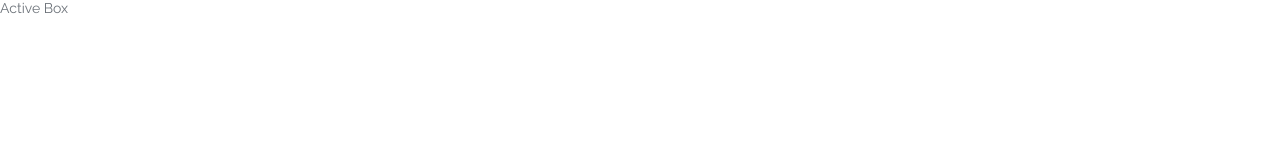
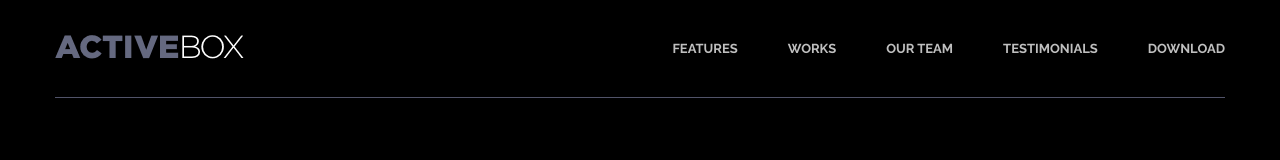
Before and after one commit to CoolSheff131/Active-Box-template, a plain HTML site: page index.html in a window 1280 px wide. Drawn offline with Linux system fonts and the light colour scheme.

Commit message:
Сделана шапка

```diff
--- a/index.html
+++ b/index.html
@@ -9,6 +9,21 @@
     <title>Active Box</title>
 </head>
 <body>
-    Active Box
+    <header class="header">
+        <div class="container">
+            <div class="header__inner">
+                <div class="header__logo">
+                    <img src="img/activebox-logo.png" alt="">
+                </div>
+                <nav class="nav">
+                    <a class="nav__link" href="">Features</a>
+                    <a class="nav__link" href="">Works</a>
+                    <a class="nav__link" href="">Our Team</a>
+                    <a class="nav__link" href="">Testimonials</a>
+                    <a class="nav__link" href="">Download</a>
+                </nav>
+            </div>
+        </div>
+    </header>
 </body>
 </html>
--- a/style.css
+++ b/style.css
@@ -3,6 +3,7 @@ body{
     font-family: "Raleway", sans-serif;
     font-size: 14px;
     color: #6c7279;
+    background-color: #000;
 }
 
 *,
@@ -10,3 +11,55 @@ body{
 *::after{
     box-sizing: border-box;
 }
+
+
+/* Container
+==================*/
+
+.container {
+    width: 100%;
+    max-width: 1170px;
+    margin: 0 auto;
+}
+
+/* Header
+==================*/
+
+.header{
+
+}
+
+.header__inner{
+    padding: 35px 0;
+    display: flex;
+    justify-content: space-between;
+    align-items: center;
+    border-bottom: 1px solid #515369;
+}
+
+/* Nav
+==================*/
+
+.nav{
+    display: flex;
+    font-size: 13px;
+    font-weight: 700;
+    text-transform: uppercase;
+}
+
+.nav__link{
+    margin-left: 50px;
+    color: #fff;
+    text-decoration: none;
+    opacity: .75;
+    transition: opacity .2s linear;
+}
+
+.nav__link:first-child{
+    margin-left: 0;
+}
+
+.nav__link:hover{
+    opacity: 1;
+
+}
```
Also changed, not shown: img/activebox-logo.png (added), img/intro-bg.jpg (added).
